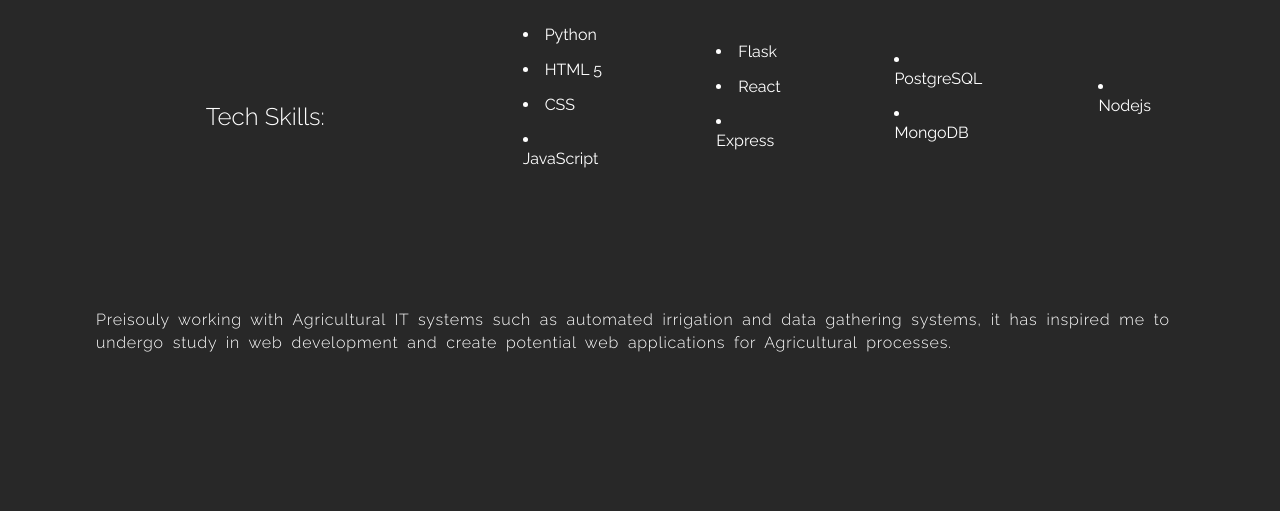
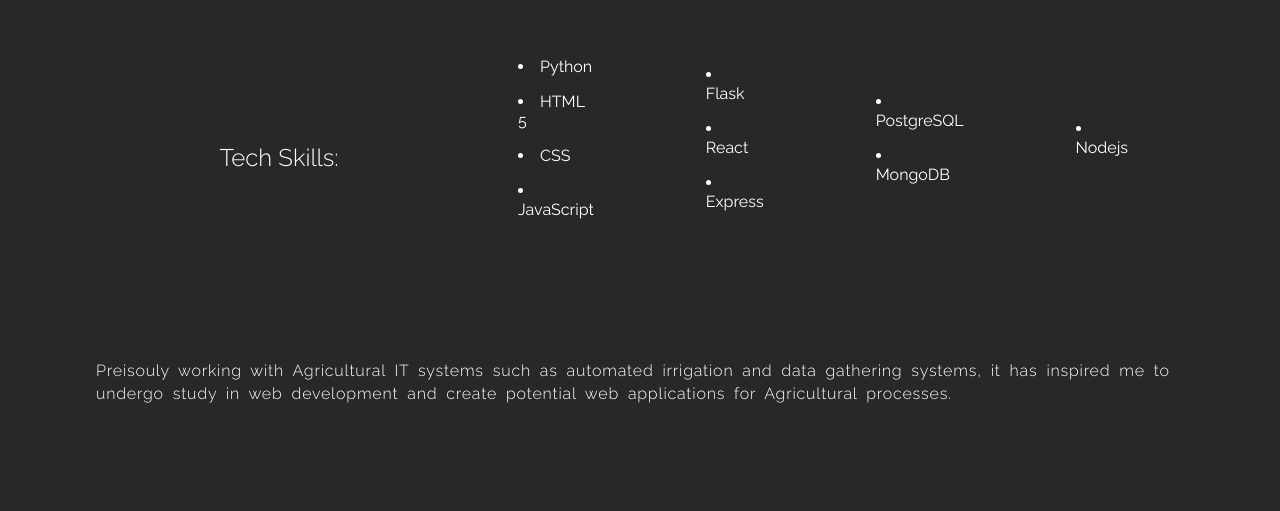
Before and after one commit to jordansaker/WebPortfolio, a plain HTML site: page src/about.html in a window 1280 px wide. Shown: the part 289-800 px from the top of the page. Drawn offline with Linux system fonts and the light colour scheme.

Commit message:
updated section padding and font size

```diff
--- a/src/style.css
+++ b/src/style.css
@@ -239,7 +239,8 @@ main {
 }
 
 .hero,
-main>article>p {
+main>article>p,
+main>article>section {
     padding: 2rem;
     font-size: 1rem;
 }
```
